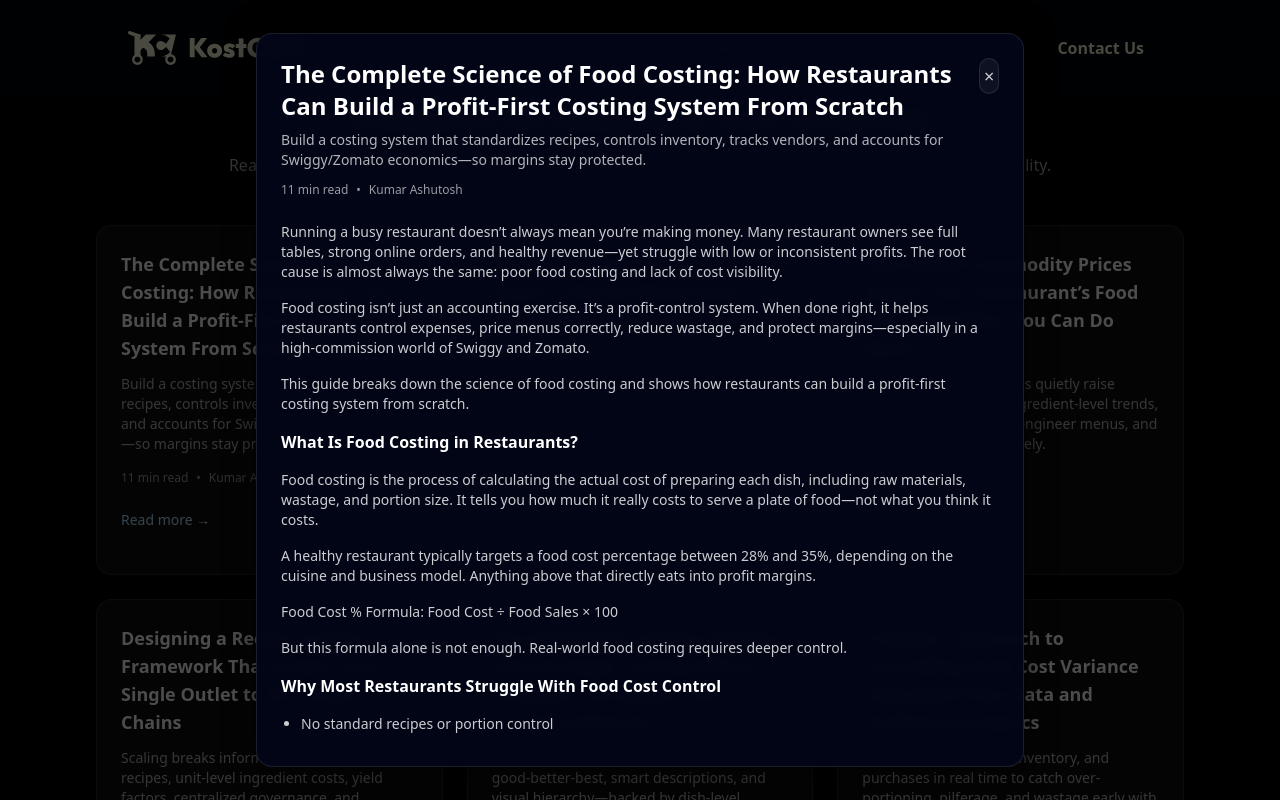
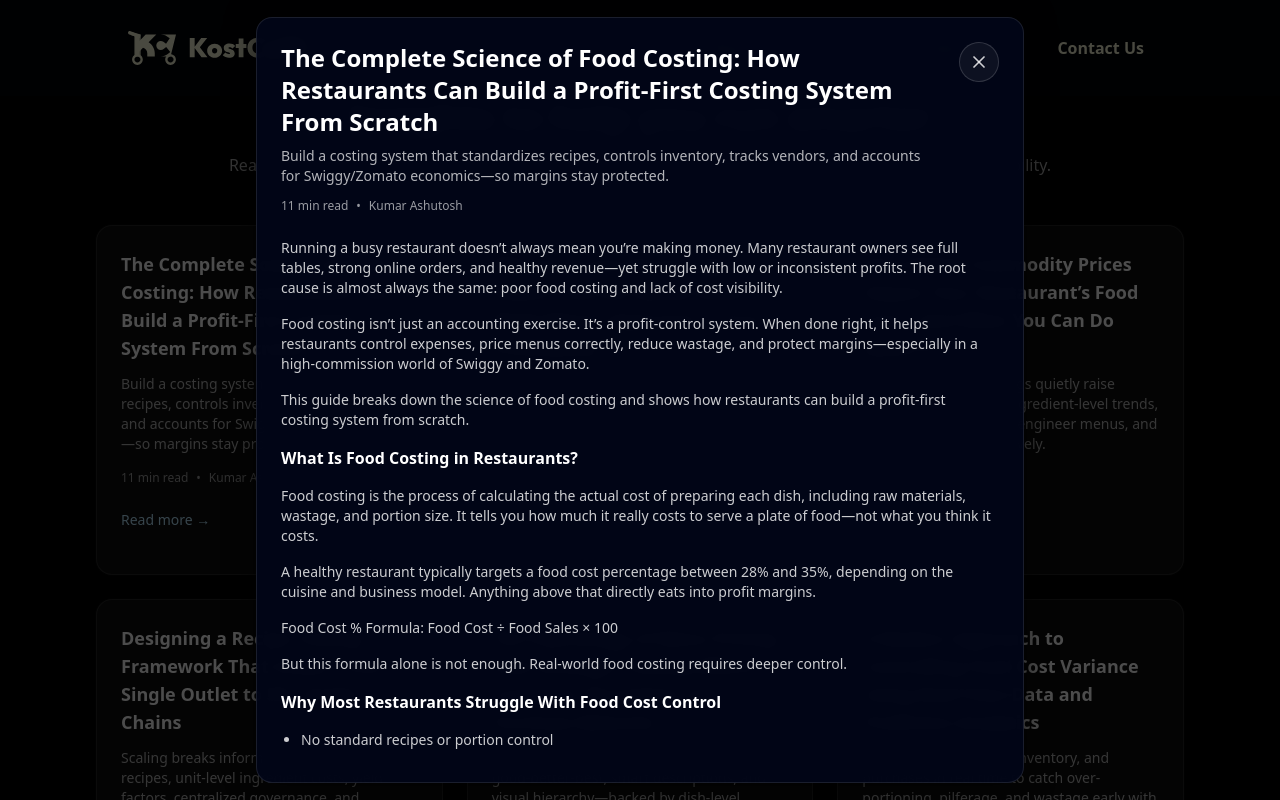
Before and after one commit to Binder101/KostCartWeb, a Next.js app: page / in a window 1280 px wide. Both pictures are taken after a click on the button 269 px from the left and 2472 px from the top of the page. Shown: the part 2072-2872 px from the top of the page. Built offline with nearby package versions, Linux system fonts and the light colour scheme.

Commit message:
Improve blog modal close icon

```diff
--- a/src/app/layouts/BlogSection.tsx
+++ b/src/app/layouts/BlogSection.tsx
@@ -813,10 +813,22 @@
                             <button
                                 type="button"
                                 onClick={() => setActivePost(null)}
-                                className="flex h-9 w-9 items-center justify-center rounded-full border border-white/10 bg-white/5 text-lg text-white/80 transition hover:bg-white/10"
+                                className="flex h-10 w-10 shrink-0 items-center justify-center rounded-full border border-white/15 bg-white/5 text-white/80 transition hover:bg-white/10 hover:text-white"
                                 aria-label="Close blog dialog"
                             >
-                                ×
+                                <svg
+                                    aria-hidden="true"
+                                    viewBox="0 0 24 24"
+                                    className="h-5 w-5"
+                                    fill="none"
+                                    stroke="currentColor"
+                                    strokeWidth="2"
+                                    strokeLinecap="round"
+                                    strokeLinejoin="round"
+                                >
+                                    <path d="M18 6 6 18" />
+                                    <path d="m6 6 12 12" />
+                                </svg>
                             </button>
                         </div>
 
```
